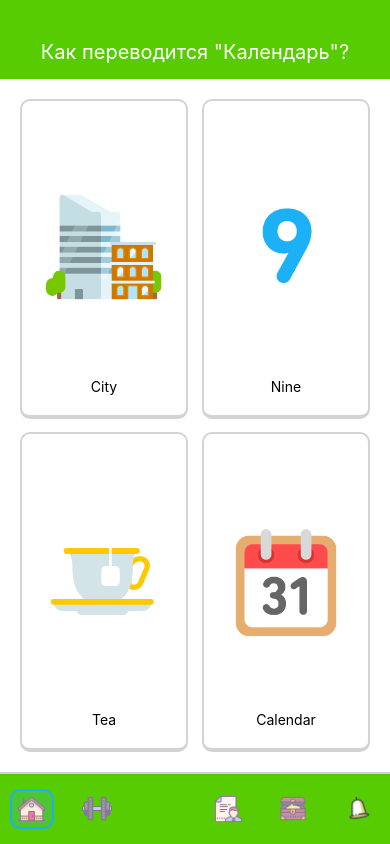
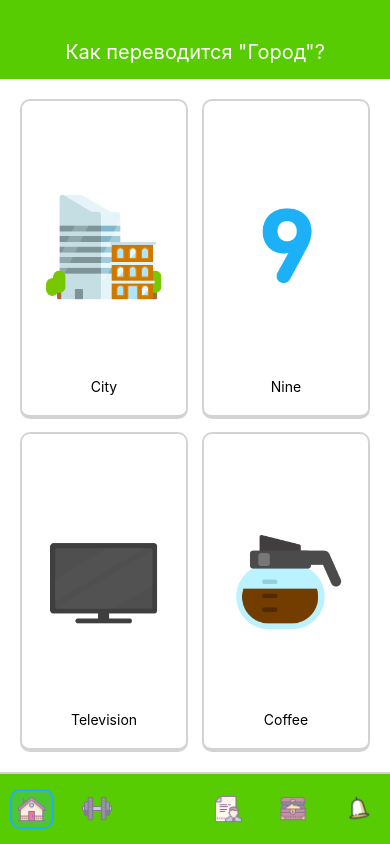
Before and after one commit to andreyDanilenko/react-native-dualingo, a React Native app: screen /Home in a window 390 px wide. Built offline with nearby package versions, Linux system fonts and the light colour scheme; grey boxes are pictures that could not be loaded.

Commit message:
add data question

```diff
--- a/components/Base/BaseImageCard.tsx
+++ b/components/Base/BaseImageCard.tsx
@@ -3,17 +3,19 @@ import { Button, StyleSheet, Text, View, TextInput, Image } from 'react-native';
 
 interface IProps {
   img: object
-  name: string
+  text: string
 }
 
-const BaseImageCard = ({img, name}: IProps ) => {
+const BaseImageCard = ({img, text}: IProps ) => {
+    console.log(img, text);
+
     return (
         <View style={styles.container}>
             <Image
                 style={styles.image}
                 resizeMode="contain"
                 source={img} />
-            <Text style={styles.text}>{name}</Text>
+            <Text style={styles.text}>{text}</Text>
         </View>
     );
 };
--- a/components/Layout/TabNavigation.tsx
+++ b/components/Layout/TabNavigation.tsx
@@ -83,7 +83,7 @@ function MyTabBar({ state, descriptors, navigation }: any) {
 const TabNavigation = () => {
     return (
         <NavigationContainer>
-            <Tab.Navigator tabBar={(props) => <MyTabBar {...props} />}>
+            <Tab.Navigator tabBar={(props) => <MyTabBar key="key" {...props} />}>
                 <Tab.Screen name="Home" component={HomeScreen} options={{ headerShown: false }} />
                 <Tab.Screen name="Plan" component={PlanScreen} />
                 <Tab.Screen name="Rank" component={RankScreen} />
--- /dev/null
+++ b/mocks/qestions.js
@@ -0,0 +1,80 @@
+export const dataQuestions = [
+    {
+        question: 'Как переводится "Календарь"?',
+        options: [
+            {
+                id: '1',
+                image: require('../assets/words/city.png'),
+                text: 'City'
+            },
+            {
+                id: '2',
+                image: require('../assets/words/nine.png'),
+                text: 'Nine'
+            },
+            {
+                id: '3',
+                image: require('../assets/words/tea.png'),
+                text: 'Tea'
+            },
+            {
+                id: '4',
+                image: require('../assets/words/calendar.png'),
+                text: 'Calendar',
+                correct: true,
+            }
+        ]
+    },
+    {
+        question: 'Как переводится "Город"?',
+        options: [
+            {
+                id: '1',
+                image: require('../assets/words/city.png'),
+                text: 'City',
+                correct: true,
+            },
+            {
+                id: '2',
+                image: require('../assets/words/nine.png'),
+                text: 'Nine'
+            },
+            {
+                id: '3',
+                image: require('../assets/words/television.png'),
+                text: 'Television'
+            },
+            {
+                id: '4',
+                image: require('../assets/words/coffee.png'),
+                text: 'Coffee'
+            }
+        ]
+    },
+    {
+        question: 'Как переводится "Tea"?',
+        options: [
+            {
+                id: '1',
+                image: require('../assets/words/city.png'),
+                text: 'City'
+            },
+            {
+                id: '2',
+                image: require('../assets/words/america.png'),
+                text: 'America'
+            },
+            {
+                id: '3',
+                image: require('../assets/words/tea.png'),
+                text: 'Tea',
+                correct: true,
+            },
+            {
+                id: '4',
+                image: require('../assets/words/television.png'),
+                text: 'Television'
+            }
+        ]
+    },
+]
--- a/views/HomeScreen/HomeScreen.tsx
+++ b/views/HomeScreen/HomeScreen.tsx
@@ -1,38 +1,22 @@
 import { useState } from 'react';
 import { Button, StyleSheet, Text, View, TextInput, TouchableOpacity } from 'react-native';
 import BaseImageCard from '../../components/Base/BaseImageCard';
-
-const dataCard = [
-    {
-        name: 'City',
-        img: require('../../assets/words/city.png')
-    },
-    {
-        name: 'Nine',
-        img: require('../../assets/words/nine.png')
-    },
-    {
-        name: 'Tea',
-        img: require('../../assets/words/tea.png')
-    },
-    {
-        name: 'Calendar',
-        img: require('../../assets/words/calendar.png')
-    }
-]
-
+import { dataQuestions } from '../../mocks/qestions';
 
 
 const HomeScreen = () => {
+    const [countQuestion, setCountQuestion] = useState(1)
     return (
         <View style={styles.homeScreen}>
             <View style={styles.titleContainer}>
-                <Text style={styles.title}>Как переводится "Календарь"?</Text>
+                <Text style={styles.title}>{dataQuestions[countQuestion].question}</Text>
             </View>
             <View style={styles.imageList}>
                 {
-                    dataCard.map((data) => {
-                        return <BaseImageCard img={data.img} name={data.name} key={data.name} />
+                    dataQuestions[countQuestion].options.map((data) => {
+                        console.log(data);
+
+                        return <BaseImageCard img={data.image} text={data.text} key={data.id} />
                     })
                 }
             </View>
```
